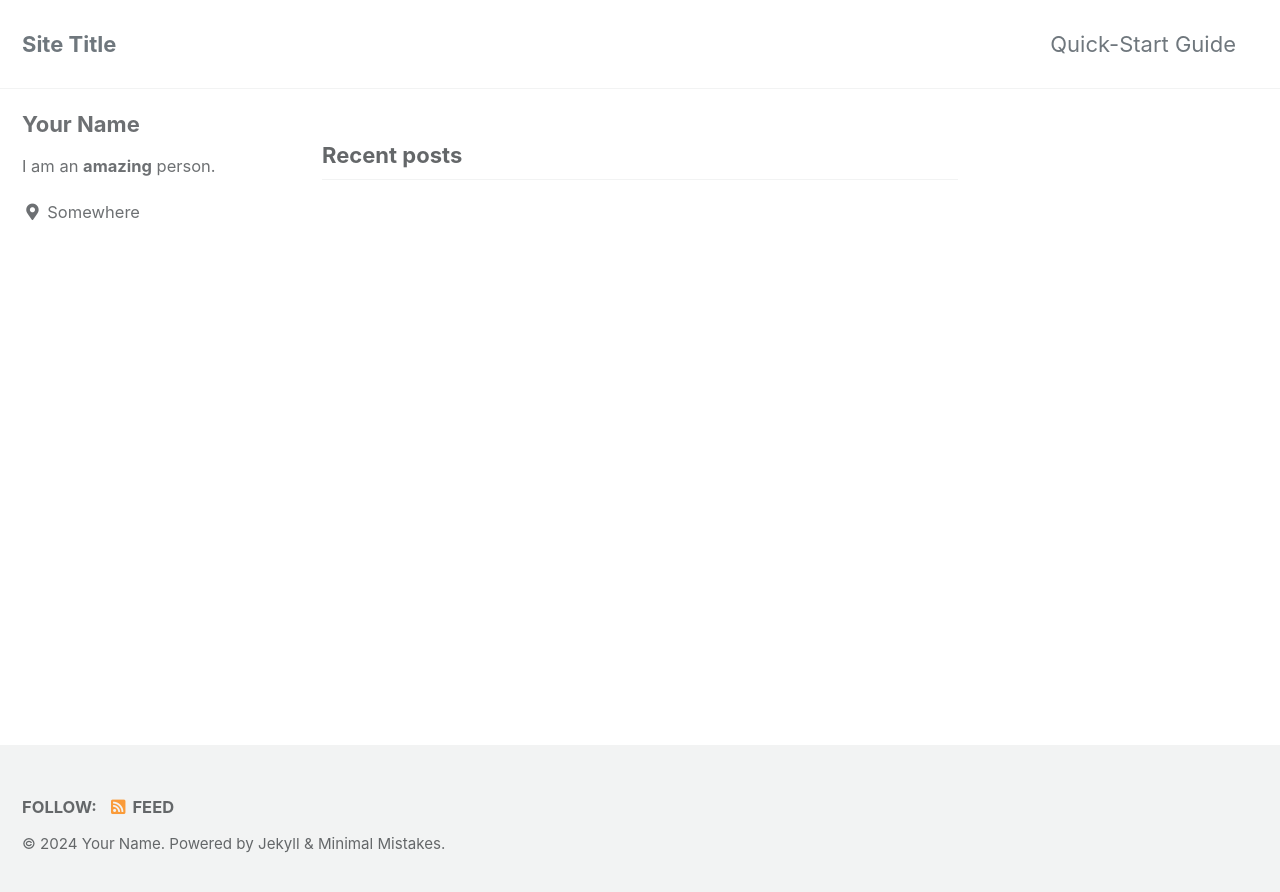
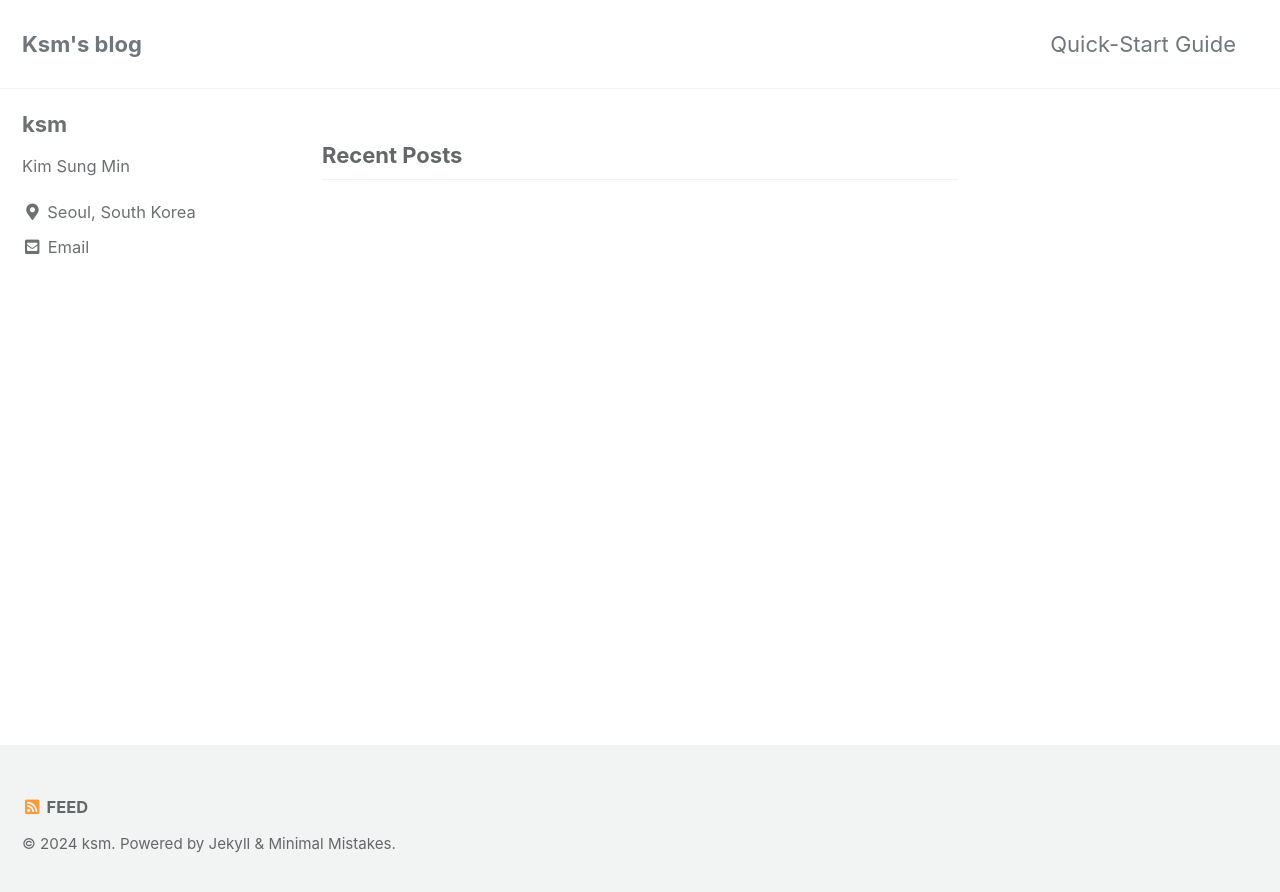
Before and after one commit to ksm463/ksm463.github.io, a Jekyll site: the page built from index.html, in a window 1280 px wide. Shown: the top 892 px of the page. Built offline with Jekyll 4.4.1, drawn with Linux system fonts in a browser that asks for light colours; cached includes are drawn as plain includes; the list of posts is cut into pages by our own code.

Commit message:
Update _config.yml

```diff
--- a/_config.yml
+++ b/_config.yml
@@ -15,12 +15,12 @@
 minimal_mistakes_skin    : "default" # "air", "aqua", "contrast", "dark", "dirt", "neon", "mint", "plum", "sunrise"
 
 # Site Settings
-locale                   : "en-US"
-title                    : "Site Title"
+locale                   : "kor"
+title                    : "Ksm's blog"
 title_separator          : "-"
 subtitle                 : # site tagline that appears below site title in masthead
-name                     : "Your Name"
-description              : "An amazing website."
+name                     : "ksm"
+description              : "Ksm's blog"
 url                      : # the base hostname & protocol for your site e.g. "https://mmistakes.github.io"
 baseurl                  : # the subpath of your site, e.g. "/blog"
 repository               : # GitHub username/repo-name e.g. "mmistakes/minimal-mistakes"
@@ -104,14 +104,14 @@ analytics:
 
 # Site Author
 author:
-  name             : "Your Name"
+  name             : "ksm"
   avatar           : # path of avatar image, e.g. "/assets/images/bio-photo.jpg"
-  bio              : "I am an **amazing** person."
-  location         : "Somewhere"
-  email            :
+  bio              : "Kim Sung Min"
+  location         : "Seoul, South Korea"
+  email            : ksm46351@gmail.com
   links:
-    - label: "Email"
-      icon: "fas fa-fw fa-envelope-square"
+    # - label: "Email"
+    #   icon: "fas fa-fw fa-envelope-square"
       # url: "mailto:your.name@email.com"
     - label: "Website"
       icon: "fas fa-fw fa-link"
```
